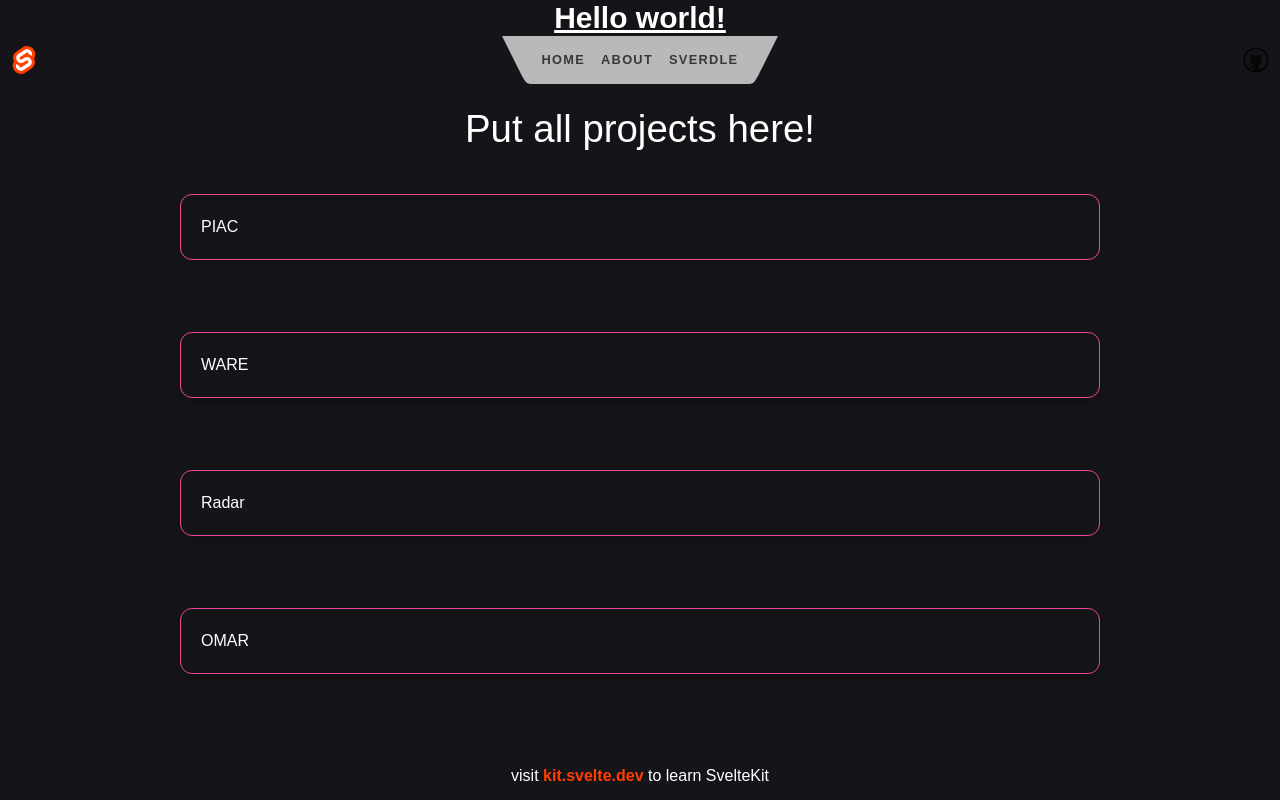
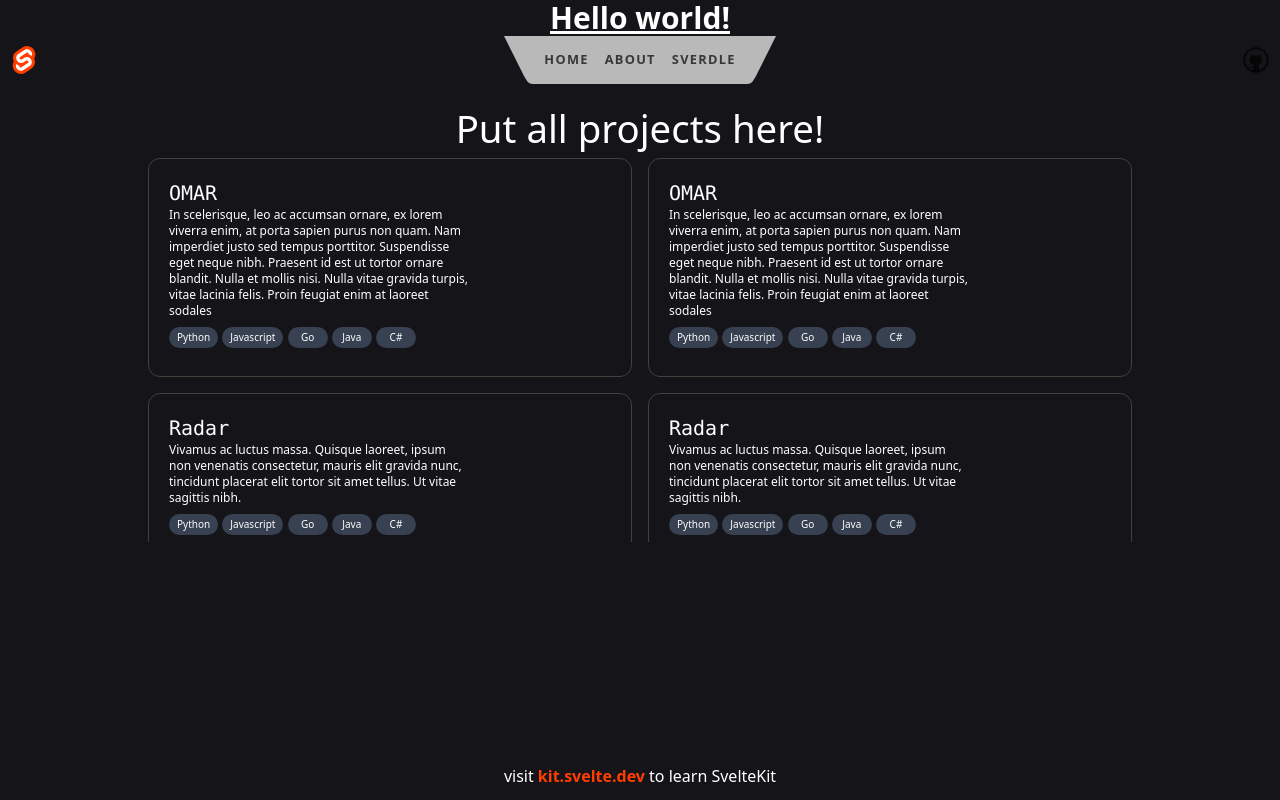
Before and after one commit to pelusa-v/portfolio-jp-ui, a SvelteKit app: page /projects in a window 1280 px wide. Built offline with nearby package versions, Linux system fonts and the light colour scheme.

Commit message:
Tag component added, Poroject component updated

```diff
--- a/src/app.css
+++ b/src/app.css
@@ -1,3 +1,25 @@
 @tailwind base;
 @tailwind components;
 @tailwind utilities;
+
+@layer utilities {
+    .scrollbar::-webkit-scrollbar {
+      width: 7px;
+      height: 20px;
+    }
+
+    .scrollbar::-webkit-scrollbar-track {
+      border-radius: 5px;
+      background: rgb(55 65 81 / 1);
+    }
+
+    .scrollbar::-webkit-scrollbar-thumb {
+      background: #202122;
+      border-radius: 5px;
+      border: 1px solid #3e4046;
+    }
+
+    .scrollbar::-webkit-scrollbar-thumb:hover {
+      background: #000000;
+    }
+  }
--- a/src/routes/Project.svelte
+++ b/src/routes/Project.svelte
@@ -1,9 +1,35 @@
 <script>
     export let name = "";
+    export let description = "";
+    import Tag from './Tag.svelte';
 </script>
 
-<div class="rounded-xl bg-transparent shadow-lg p-5 m-9 flex border border-pink-500">
-    <div class="shrink-0">
-        <p>{name}</p>
+<div class="rounded-xl bg-transparent p-5 mt-0 mx-1 mb-4 border border-stone-700 project-container">
+    <div>
+        <span class="text-xl font-mono">{name}</span>
+        <div class="description-container">
+            <p class="text-xs break-words">
+                {description}
+            </p>
+        </div>
+        <div>
+            <Tag name="Python"></Tag>
+            <Tag name="Javascript"></Tag>
+            <Tag name="Go"></Tag>
+            <Tag name="Java"></Tag>
+            <Tag name="C#"></Tag>
+        </div>
     </div>
 </div>
+
+<style>
+.description-container {
+    width: 300px;
+    overflow: hidden;
+}
+
+.project-container {
+    width: auto;
+    min-height: auto;
+}
+</style>
--- /dev/null
+++ b/src/routes/Tag.svelte
@@ -0,0 +1,16 @@
+<script>
+    export let name = "";
+</script>
+
+<span class="rounded-xl text-white bg-gray-700 hover:bg-zinc-600 py-1 px-2 my-2 mx-0 tag-bagde justify-center items-center">
+    {name}
+</span>
+
+<style>
+.tag-bagde {
+    display: inline-flex;
+    font-size: 10px;
+    min-width: 40px;
+    height: 21px;
+}
+</style>
--- a/src/routes/projects/+page.svelte
+++ b/src/routes/projects/+page.svelte
@@ -1,10 +1,55 @@
 <script>
     import Project from '../Project.svelte';
+    let desc1 = "Lorem ipsum dolor sit amet, consectetur adipiscing elit. Nunc semper justo a tellus rutrum varius. Maecenas quis metus vitae turpis tempus pharetra nec quis justo. Lorem ipsum dolor sit amet, consectetur adipiscing elit. Fusce tristique nibh felis, non mattis mi hendrerit in. Sed non elit eu mi suscipit dictum elementum nec mauris"
+    let desc2 = "Proyecto desarrollado con fines educativos"
+    let desc3 = "Vivamus ac luctus massa. Quisque laoreet, ipsum non venenatis consectetur, mauris elit gravida nunc, tincidunt placerat elit tortor sit amet tellus. Ut vitae sagittis nibh."
+    let desc4 = "In scelerisque, leo ac accumsan ornare, ex lorem viverra enim, at porta sapien purus non quam. Nam imperdiet justo sed tempus porttitor. Suspendisse eget neque nibh. Praesent id est ut tortor ornare blandit. Nulla et mollis nisi. Nulla vitae gravida turpis, vitae lacinia felis. Proin feugiat enim at laoreet sodales"
 </script>
 
 <h1>Put all projects here!</h1>
 
-<Project name="PIAC"></Project>
-<Project name="WARE"></Project>
-<Project name="Radar"></Project>
-<Project name="OMAR"></Project>
+
+<div class="h-96 overflow-y-scroll scrollbar">
+    <div class="columns-2 gap-2 ">
+        <div class="break-inside-avoid-column">
+            <Project description={desc4} name="OMAR"></Project>
+        </div>
+        <div class="break-inside-avoid-column">
+            <Project description={desc3} name="Radar"></Project>
+        </div>
+        <div class="break-inside-avoid-column">
+            <Project description={desc2} name="WARE"></Project>
+        </div>
+        <div class="break-inside-avoid-column">
+            <Project description={desc1} name="PIAC"></Project>
+        </div>
+        <div class="break-inside-avoid-column">
+            <Project description={desc4} name="OMAR"></Project>
+        </div>
+        <div class="break-inside-avoid-column">
+            <Project description={desc3} name="Radar"></Project>
+        </div>
+        <div class="break-inside-avoid-column">
+            <Project description={desc2} name="WARE"></Project>
+        </div>
+        <div class="break-inside-avoid-column">
+            <Project description={desc1} name="PIAC"></Project>
+        </div>
+    </div>
+</div>
+
+<!-- <div class="parent">
+    <div class="column">
+        <Project description={desc4} name="OMAR"></Project>
+        <Project description={desc3} name="Radar"></Project>
+      <div class="child">Item 3</div>
+    </div>
+    <div class="column">
+        <Project description={desc1} name="PIAC"></Project>
+        <Project description={desc2} name="WARE"></Project>
+    </div>
+  </div> -->
+
+<style>
+
+</style>
--- a/src/routes/styles.css
+++ b/src/routes/styles.css
@@ -1,8 +1,7 @@
 @import '@fontsource/fira-mono';
 
 :root {
-	--font-body: Arial, -apple-system, BlinkMacSystemFont, 'Segoe UI', Roboto, Oxygen, Ubuntu,
-		Cantarell, 'Open Sans', 'Helvetica Neue', sans-serif;
+	--font-body: ui-sans-serif, system-ui, -apple-system, BlinkMacSystemFont, "Segoe UI", Roboto, "Helvetica Neue", Arial, "Noto Sans", sans-serif, "Apple Color Emoji", "Segoe UI Emoji", "Segoe UI Symbol", "Noto Color Emoji";
 	--font-mono: 'Fira Mono', monospace;
 	--color-bg-0: rgb(202, 216, 228);
 	--color-bg-1: hsl(209, 36%, 86%);
```
